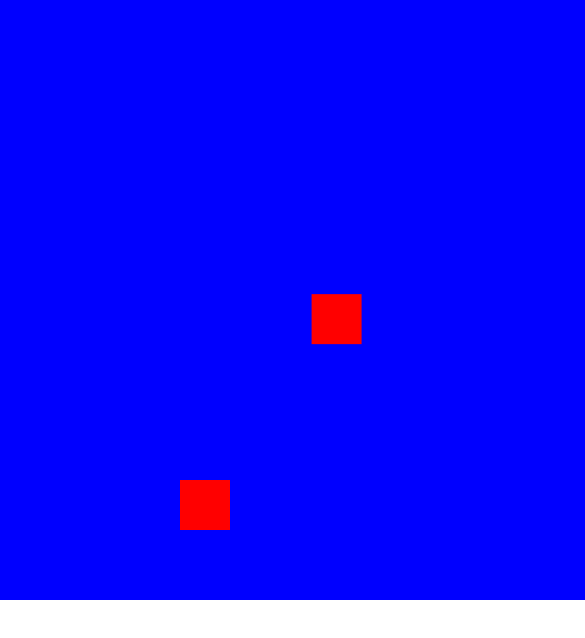
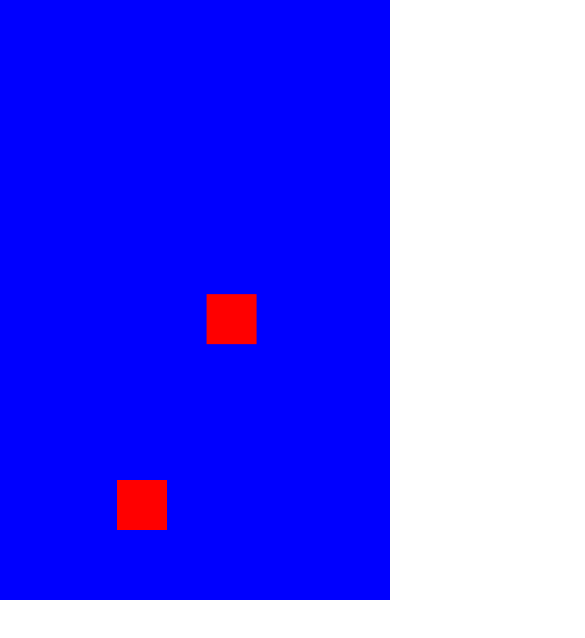
Before and after one commit to WojcioTrue/moving_elements, a website: page index.html in a window 390 px wide. Shown: the whole page, 585 px wide, since content can reach past the window. Drawn offline with nearby package versions, Linux system fonts and the light colour scheme.

Commit message:
fixing responsive breakPoints bug with element width set to 600 (better use 100%);

```diff
--- a/src/my_js/me_background.js
+++ b/src/my_js/me_background.js
@@ -19,6 +19,7 @@ function moveElement(){
 	const breakPointsKey = elementContainer.dataset.meBreakpoint;
 
 	const responsiveBreakPoint = breakPoints[breakPointsKey.toLowerCase()] || breakPoints["lg"];
+	console.log(`${responsiveBreakPoint} \n ${window.innerWidth}`);
 	function initiateMove(){
 	//get middle of X,Y axis
 
--- a/src/scss/style.scss
+++ b/src/scss/style.scss
@@ -18,7 +18,7 @@ how everything work
 
 .main__container {
 	height: 600px;
-	width: 600px;
+	width: 100%;
 	background-color: blue;
 }
 
```
Also changed, not shown: dist/css/style.css, dist/js/me_background.js, 2 other files.
